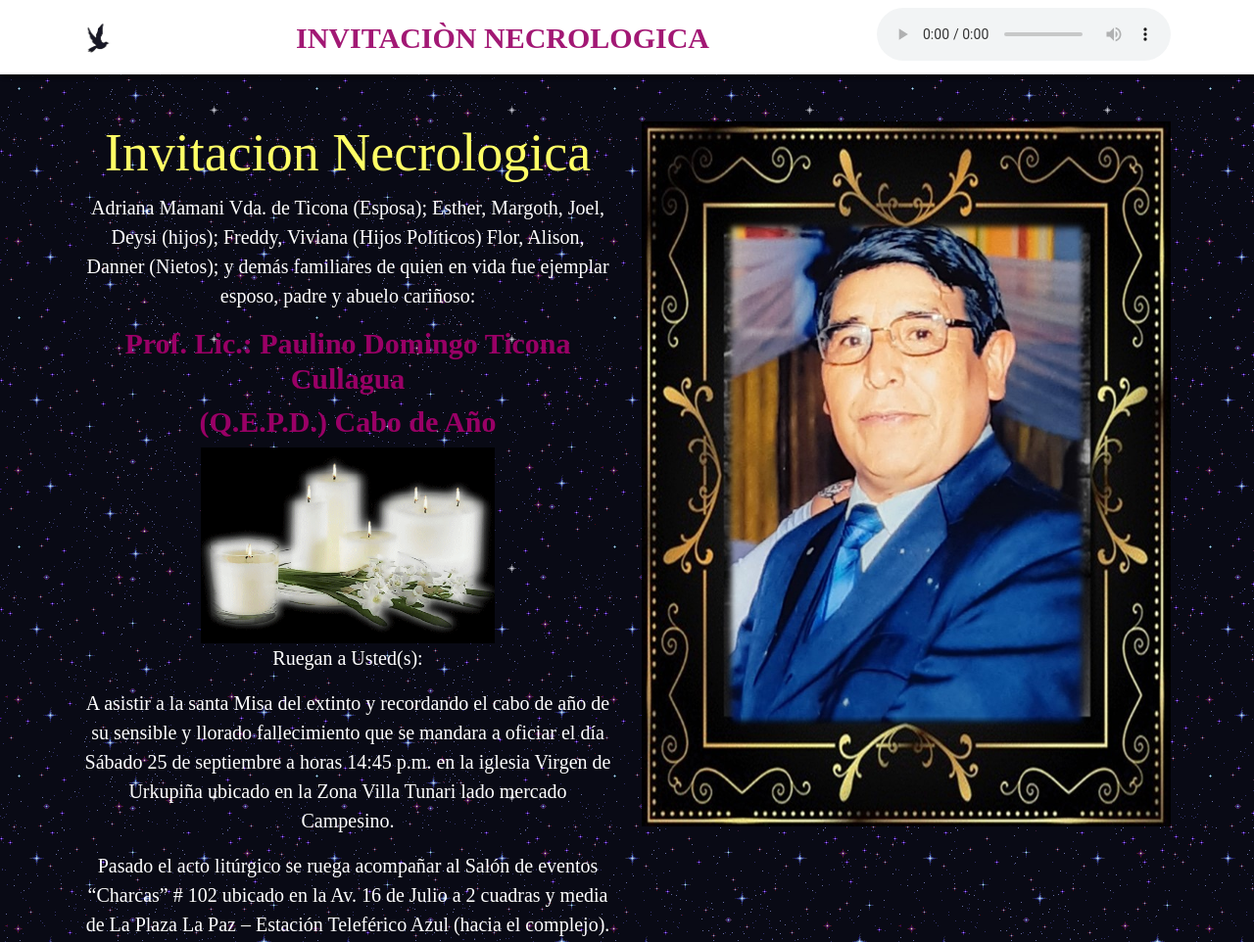
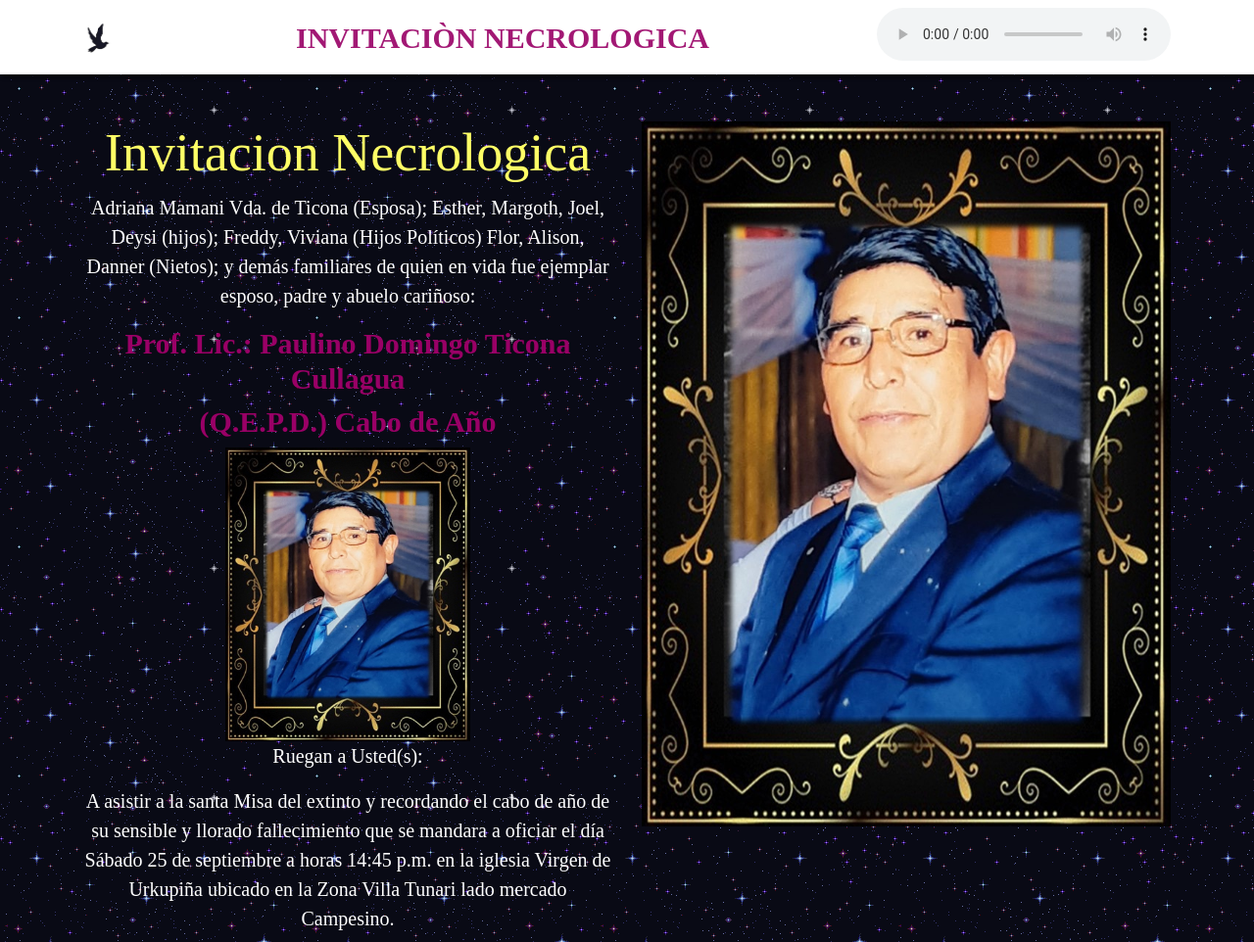
Before and after one commit to juani6189/Cabo-de-A-o, a plain HTML site: page index.html in a window 1280 px wide. Shown: the top 962 px of the page at 98% size. Drawn offline with nearby package versions, Linux system fonts and the light colour scheme.

Commit message:
Add files via upload

```diff
--- a/index.html
+++ b/index.html
@@ -48,12 +48,13 @@
                         <p></p>
                         <h1 class="Estilo6">Prof. Lic.: Paulino Domingo Ticona Cullagua</h1>
                         <h1 class="Estilo6">(Q.E.P.D.) Cabo de Año</h1>
-                        <img src="img/luto3.gif" alt="Fazt logo" width="300" height="200" >
+                        <img src="img/pa.jpg" alt="Fazt logo" width="250" height="300" >
                         <p class="Estilo7">Ruegan a Usted(s):</p>
                         <p class="Estilo7">A asistir a la santa Misa del extinto y recordando el cabo de año de su sensible y llorado fallecimiento que se mandara a oficiar el día Sábado 25 de septiembre a horas 14:45 p.m. en la iglesia Virgen de Urkupiña ubicado en la Zona Villa Tunari lado mercado Campesino.</p>
                         <p class="Estilo7">Pasado el acto litúrgico se ruega acompañar al Salón de eventos “Charcas” # 102 ubicado en la Av. 16 de Julio a 2 cuadras y media de La Plaza La Paz – Estación Teleférico Azul (hacia el complejo).</p>
                         <p class="Estilo7">Quedando muy agradecidos a toda la familia y amigos(as) por su participación, agradecen de antemano su gentil concurrencia.</p>
                         <p class="Estilo7">La Paz, Septiembre de 2021 </p>
+                        <img src="img/luto3.gif" alt="Fazt logo" width="300" height="200" >
                     </div>
                     <div class="col-md-6">
                         <img src="img/pa.jpg" alt="Imagen del prueba" class="img-fluid d-none d-sm-block">
```
